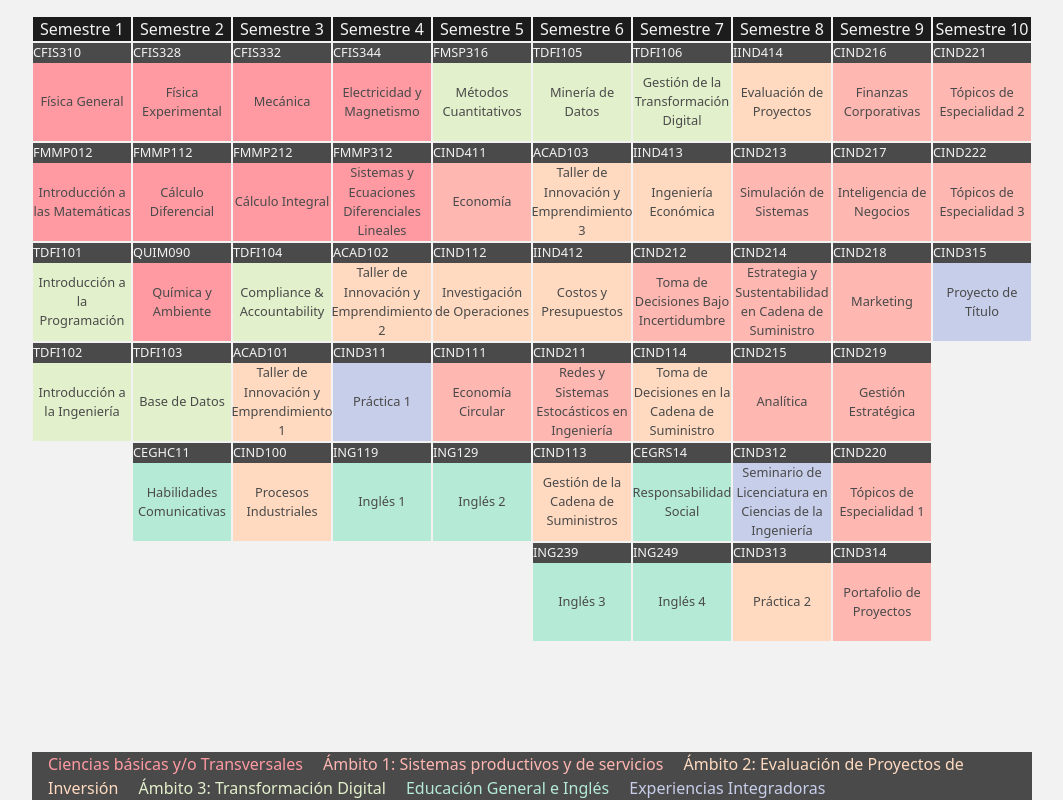
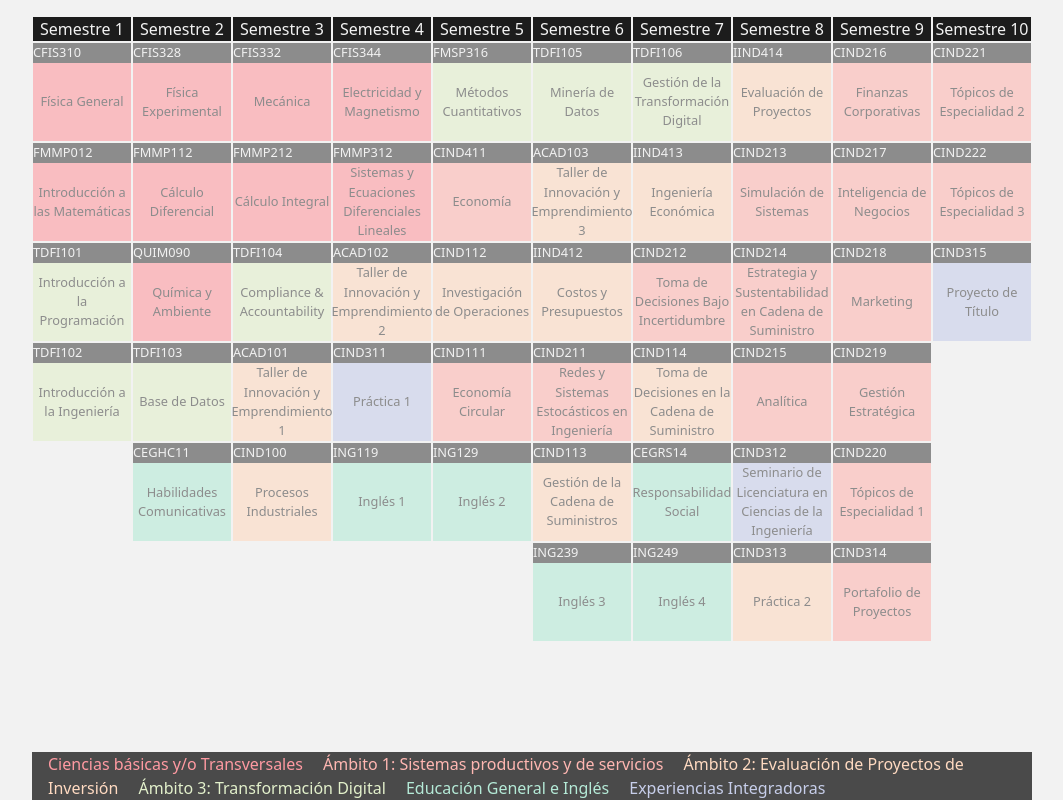
Before and after one commit to RaulCruzT/valentina, an Angular app: page / in a window 1280 px wide. Shown: the whole page, without its empty margins (108-1171 px from the left). Built offline with nearby package versions, Linux system fonts and the light colour scheme.

Commit message:
Add Opacity For Not Selected Subjects

```diff
--- a/src/app/subject/subject.component.html
+++ b/src/app/subject/subject.component.html
@@ -1,4 +1,4 @@
-<div class="subject">
+<div class="subject" [ngStyle]="{'opacity': subject.selected ? 1 : 0.6}">
   <div class="abbreviation">
     {{subject.abbreviation}}
   </div>
```
